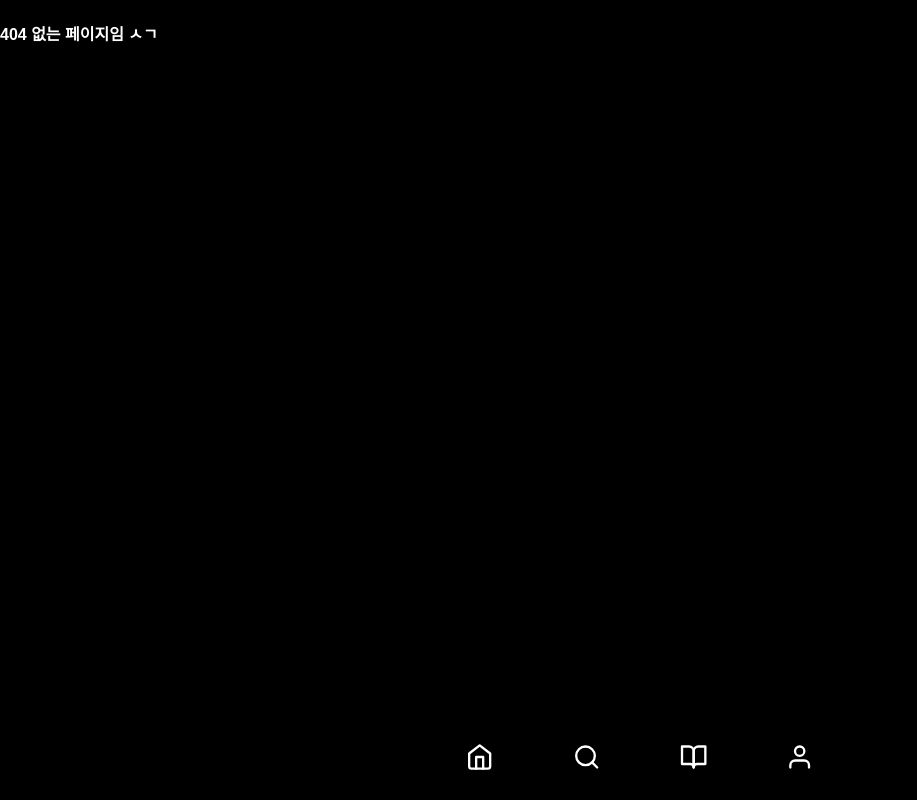
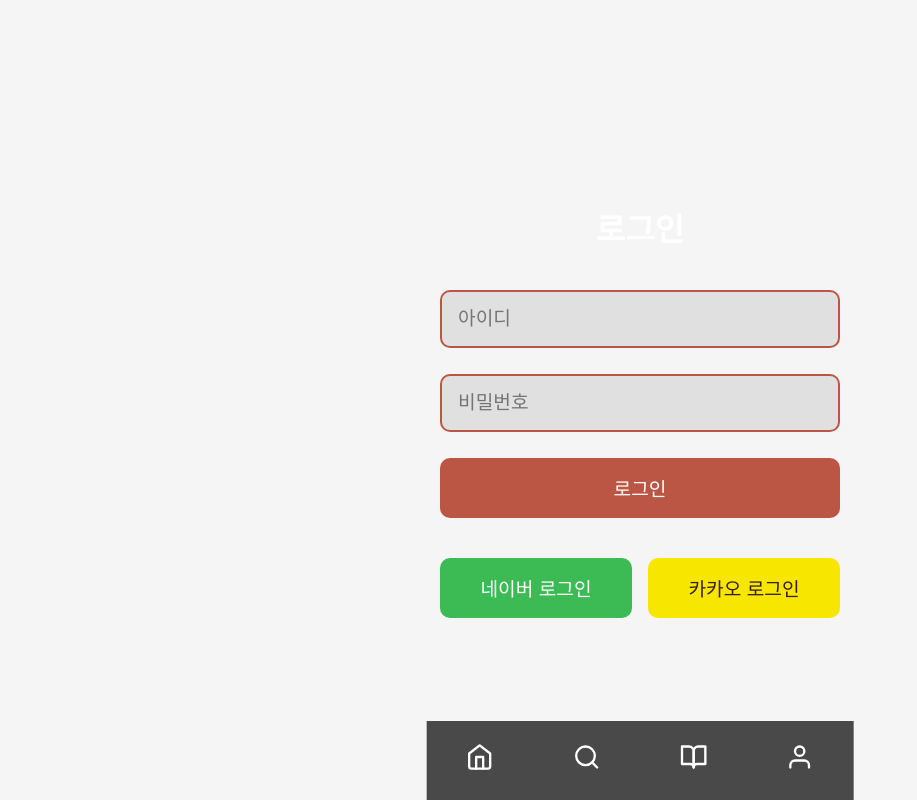
Before and after one commit to briefin/briefin-frontend, a Next.js app: page /login in a window 1280 px wide. Before the commit this address had no page. Shown: the whole page, without its empty margins (0-917 px from the left). Built offline with nearby package versions, Linux system fonts and the light colour scheme.

Commit message:
login demo page

```diff
--- /dev/null
+++ b/app/login/page.tsx
@@ -0,0 +1,139 @@
+// app/login/page.tsx
+'use client';
+
+import React, { FormEvent, useState } from 'react';
+import { useRouter } from 'next/navigation';
+import styled from 'styled-components';
+
+export default function LoginPage() {
+  const router = useRouter();
+  const [username, setUsername] = useState('');
+  const [password, setPassword] = useState('');
+
+  const handleSubmit = async (e: FormEvent) => {
+    e.preventDefault();
+    try {
+      const res = await fetch('http://10.124.204.201:4000/auth/login', {
+        method: 'POST',
+        headers: { 'Content-Type': 'application/json' },
+        body: JSON.stringify({ username, password }),
+        credentials: 'include',
+      });
+      if (res.ok) {
+        router.push('/main');
+      } else {
+        alert('로그인 실패');
+      }
+    } catch (err) {
+      console.error(err);
+      alert('네트워크 에러');
+    }
+  };
+
+  /*const handleNaverLogin = () => {
+    window.location.href = 'https://nid.naver.com/oauth2.0/authorize?...';
+  };
+  const handleKakaoLogin = () => {
+    window.location.href = 'https://kauth.kakao.com/oauth/authorize?...';
+  };*/
+
+  return (
+    <Container>
+      <Title>로그인</Title>
+
+      <Form onSubmit={handleSubmit}>
+        <Input
+          value={username}
+          onChange={e => setUsername(e.target.value)}
+          placeholder="아이디"
+        />
+        <Input
+          type="password"
+          value={password}
+          onChange={e => setPassword(e.target.value)}
+          placeholder="비밀번호"
+        />
+        <SubmitButton type="submit">로그인</SubmitButton>
+      </Form>
+
+      <OAuthWrapper>
+        <NaverButton /*onClick={handleNaverLogin}*/>
+          네이버 로그인
+        </NaverButton>
+        <KakaoButton /*onClick={handleKakaoLogin}*/>
+          카카오 로그인
+        </KakaoButton>
+      </OAuthWrapper>
+    </Container>
+  );
+}
+
+// ===== styled-components =====
+
+const Container = styled.div`
+  min-height: 100vh;
+  display: flex;
+  flex-direction: column;
+  align-items: center;
+  justify-content: center;
+  gap: 1.5rem;
+  background: #f5f5f5;
+`;
+
+const Title = styled.h1`
+  font-size: 2rem;
+  margin-bottom: 1rem;
+`;
+
+const Form = styled.form`
+  width: 90%;
+  max-width: 400px;
+  display: flex;
+  flex-direction: column;
+  gap: 1rem;
+`;
+
+const Input = styled.input`
+  padding: 1rem;
+  font-size: 1.2rem;
+  border: 2px solid #b54;
+  border-radius: 10px;
+  background: #e0e0e0;
+`;
+
+const SubmitButton = styled.button`
+  padding: 1rem;
+  font-size: 1.2rem;
+  border-radius: 10px;
+  border: none;
+  background: #b54;
+  color: white;
+  cursor: pointer;
+`;
+
+const OAuthWrapper = styled.div`
+  display: flex;
+  gap: 1rem;
+  margin-top: 1rem;
+  width: 90%;
+  max-width: 400px;
+`;
+
+const OAuthBase = styled.button`
+  flex: 1;
+  padding: 1rem;
+  font-size: 1.2rem;
+  border-radius: 10px;
+  border: none;
+  cursor: pointer;
+`;
+
+const NaverButton = styled(OAuthBase)`
+  background: #3cba54;
+  color: white;
+`;
+
+const KakaoButton = styled(OAuthBase)`
+  background: #f7e600;
+  color: #381e1f;
+`;
--- a/app/page.tsx
+++ b/app/page.tsx
@@ -9,11 +9,33 @@
   const router = useRouter();
 
   useEffect(() => {
-    const timer = setTimeout(() => {
-      router.push('/main'); // 또는 'http://localhost:3000/main'도 가능하지만 상대 경로 권장
-    }, 5000); // 5초
+    const timer = setTimeout(async () => {
+      try {
+        const res = await fetch('/api/auth/check', {
+          method: 'GET',
+          // 쿠키 기반 세션을 쓰면 credentials: 'include' 필요
+          credentials: 'include',
+        });
 
-    return () => clearTimeout(timer); // 컴포넌트 언마운트 시 타이머 정리
+        if (!res.ok) {
+          // 401, 500 등 에러나면 무조건 로그인 페이지로
+          return router.push('/login');
+        }
+
+        const { authenticated, token } = await res.json();
+        // { authenticated: boolean, token?: string } 형태 가정
+        if (authenticated) {
+          router.push('/main');
+        } else {
+          router.push('/login');
+        }
+      } catch (err) {
+        console.error('Auth check failed', err);
+        router.push('/login');
+      }
+    }, 5000);
+
+    return () => clearTimeout(timer);
   }, [router]);
 
   return (
```
